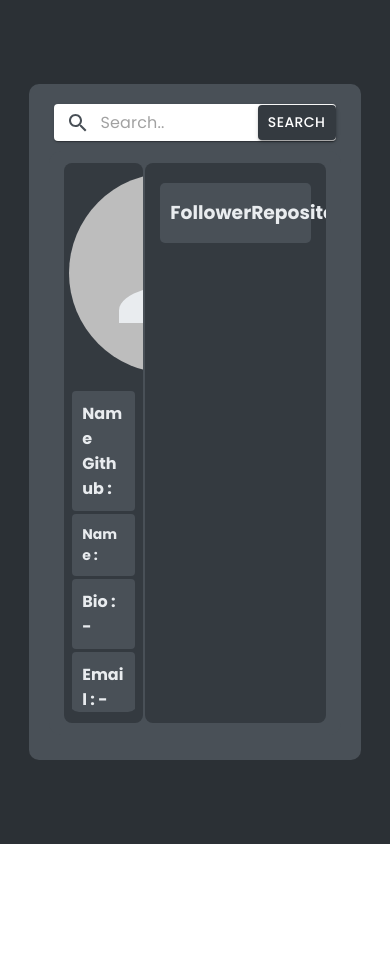
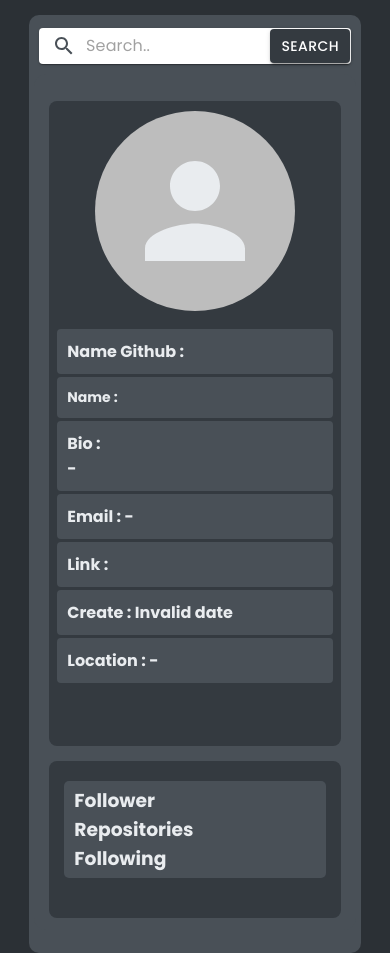
Before and after one commit to FajriSiiv/search-user-github, a React (Create React App) app: page / in a window 390 px wide. Before the commit the page ends 844 px from the top, so only its background shows below. Built offline with nearby package versions, Linux system fonts and the light colour scheme.

Commit message:
responsive

```diff
--- a/src/styles/app.scss
+++ b/src/styles/app.scss
@@ -9,6 +9,9 @@ $secondary-color: #343a40;
   align-items: center;
   background: #2b3035;
   overflow: hidden;
+  @media screen and (max-width: 700px) {
+    height: fit-content;
+  }
 }
 html,
 *,
--- a/src/styles/boxall.scss
+++ b/src/styles/boxall.scss
@@ -5,6 +5,8 @@
   border-radius: 10px;
   padding: 10px 20px;
   overflow: hidden;
+  display: flex;
+  flex-direction: column;
   .box-content {
     width: 100%;
     height: 100%;
@@ -19,6 +21,18 @@
     padding: 12px 15px;
     margin: 10px auto;
   }
+  @media screen and (max-width: 700px) {
+    overflow: initial;
+    height: fit-content;
+    margin-top: 15px;
+    padding: 3px 5px;
+    .box-profil {
+      margin-block: 15px;
+    }
+  }
+  @media screen and (max-width: 320px) {
+    padding: 0;
+  }
 }
 
 .search-icon {
--- a/src/styles/profilgit.scss
+++ b/src/styles/profilgit.scss
@@ -12,6 +12,32 @@ $bg-good: #495057;
   display: flex;
   flex-direction: row;
   justify-content: space-between;
+  @media screen and (max-width: 700px) {
+    flex-direction: column;
+    .box-profil {
+      width: 100% !important;
+      height: 100%;
+    }
+    .repo-profil {
+      width: 100% !important;
+    }
+    .detail-foll {
+      flex-direction: column !important;
+      height: fit-content !important  ;
+      div {
+        flex-direction: row !important;
+        justify-content: space-between !important;
+        width: 100% !important;
+      }
+    }
+    .repo-details {
+      grid-template-columns: 1fr !important;
+      padding: 10px 0 !important;
+      h4 {
+        font-size: 13px !important;
+      }
+    }
+  }
   .box-profil {
     width: 30%;
     height: 100%;
```
